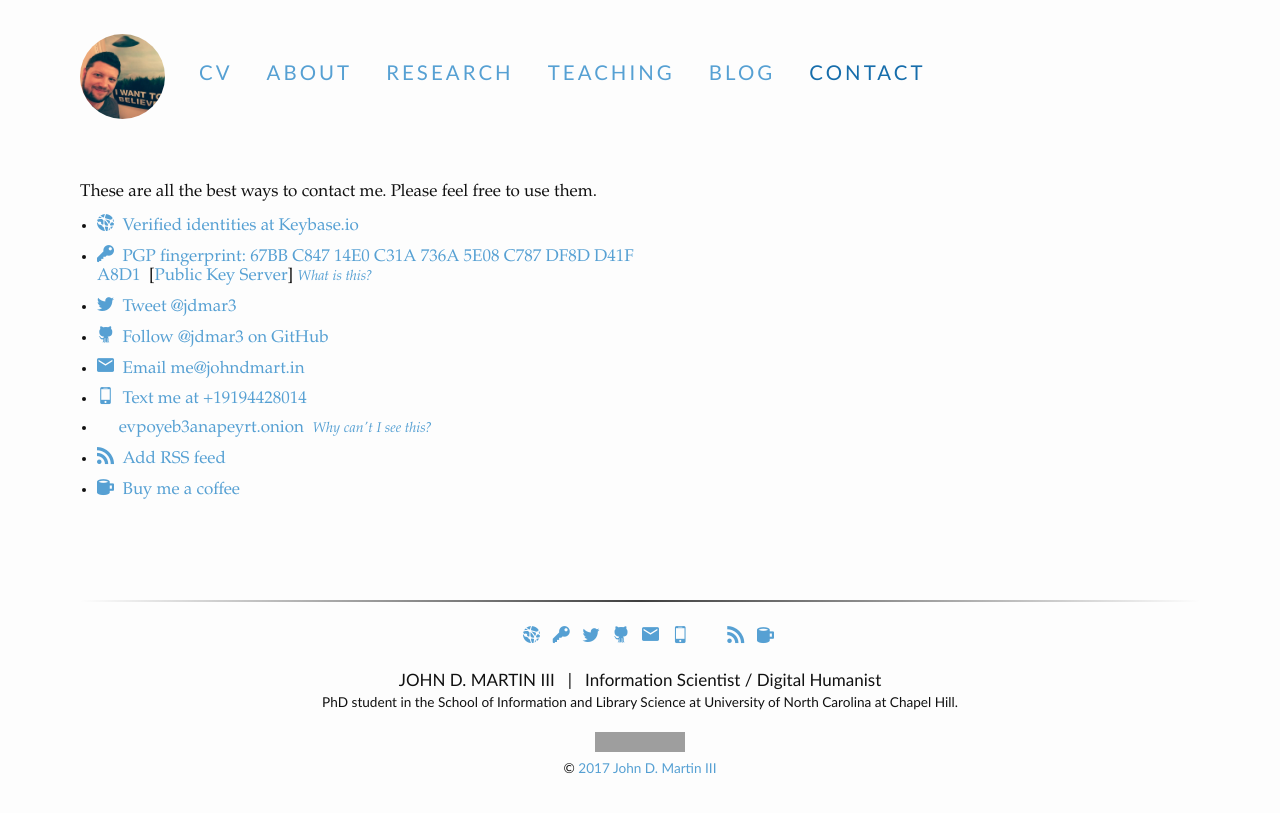
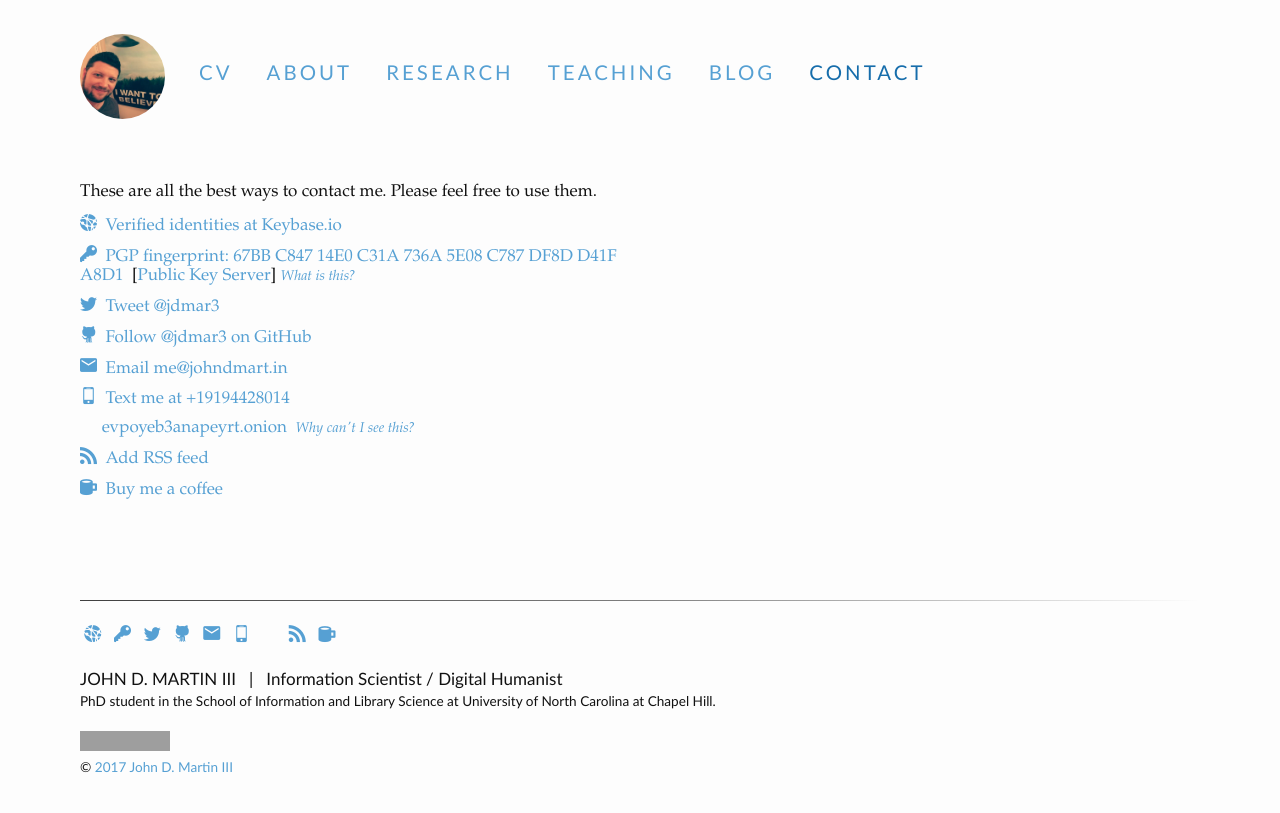
Before and after one commit to jdmar3/jdmar3.github.io, a Jekyll site: the page built from contact/index.md, in a window 1280 px wide. Shown: the top 813 px of the page. Built offline with Jekyll 4.4.1, drawn with Linux system fonts in a browser that asks for light colours; some web fonts are replaced; Markdown is read by kramdown in place of the engine named in the settings; grey boxes are pictures that could not be loaded.

Commit message:
fix lists

```diff
--- a/_sass/_settings.scss
+++ b/_sass/_settings.scss
@@ -16,4 +16,4 @@ $code-color-block: #bbb;
 $code-background-block: #333;
 $border-color: #333333;
 $link-style: color; // choices are 'color' or 'underline'. Default is color using $contrast-color set above
-$hr-linear-gradient: left, rgba(0,0,0,0), rgba(0,0,0,0.75), rgba(0,0,0,0);
+$hr-linear-gradient: left, rgba(0,0,0,0.75), rgba(0,0,0,0.50), rgba(0,0,0,0);
--- a/contact/index.md
+++ b/contact/index.md
@@ -7,7 +7,7 @@ nav_include: true
 
 These are all the best ways to contact me. Please feel free to use them.
 
-<ul class="bibliography">
+<ul class="nobullet">
 {% for social_hash in site.data.social %}
 {% assign social = social_hash[1] %}
   <li>
--- a/css/tufte.scss
+++ b/css/tufte.scss
@@ -266,7 +266,7 @@ ul { width: 55%;
 
 ul li { }
 
-body.cv ul, .bibliography ul { width: 55%;
+body.cv ul, .bibliography ul, ul.nobullet { width: 55%;
     list-style: disc outside none;
 	  margin-left: 0em;
     padding-left: 0em;
@@ -508,10 +508,12 @@ img.badge {
 }
 */
 
-ul.footer-links, .credits{
+ul.footer-links{
   list-style: none;
-  text-align: center;
-  margin: auto;
+  text-align: left;
+  margin: auto 0;
+	padding-left: 0 !important;
+	padding-right: 0 !important;
   width: 90% !important;
 }
 ul.footer-links{
@@ -526,6 +528,8 @@ ul.footer-links li{
 }
 .credits{
   padding: 1rem 0rem;
+	margin: auto 0;
+	text-align: left;
 }
 
 .blognav {
@@ -646,7 +650,7 @@ li.listing h3.new {
 }
 hr.slender {
     border: 0;
-    height: 2px;
+    height: 1px;
     margin-top: 1.4rem;
     margin-bottom:1.4rem;
     background-image: -webkit-linear-gradient($hr-linear-gradient);
```
